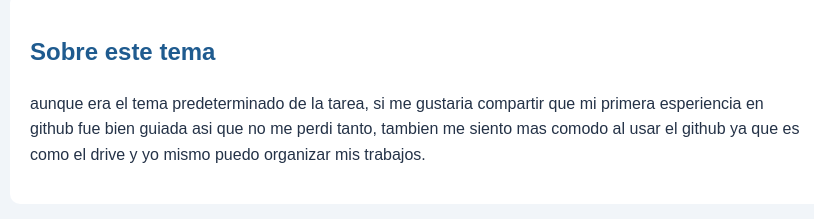
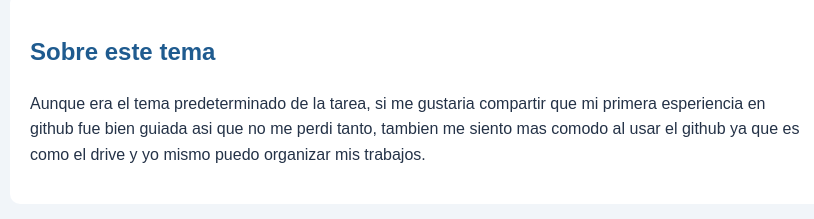
Before and after one commit to sammg28/MiPrimerSitio, a plain HTML site: page index.html in a window 1280 px wide. Shown: the part 238-457 px from the top of the page, 223-1037 px from the left. Drawn offline with Linux system fonts and the light colour scheme.

Commit message:
Update index.html

```diff
--- a/index.html
+++ b/index.html
@@ -15,7 +15,7 @@
   <main>
     <section>
       <h2>Sobre este tema</h2>
-      <p>aunque era el tema predeterminado de la tarea, si me gustaria compartir que mi primera esperiencia en github fue bien guiada asi que no me perdi tanto, tambien me siento mas comodo al usar el github ya que es como el drive y yo mismo puedo organizar mis trabajos.</p>
+      <p>Aunque era el tema predeterminado de la tarea, si me gustaria compartir que mi primera esperiencia en github fue bien guiada asi que no me perdi tanto, tambien me siento mas comodo al usar el github ya que es como el drive y yo mismo puedo organizar mis trabajos.</p>
     </section>
 
     <section>
```
